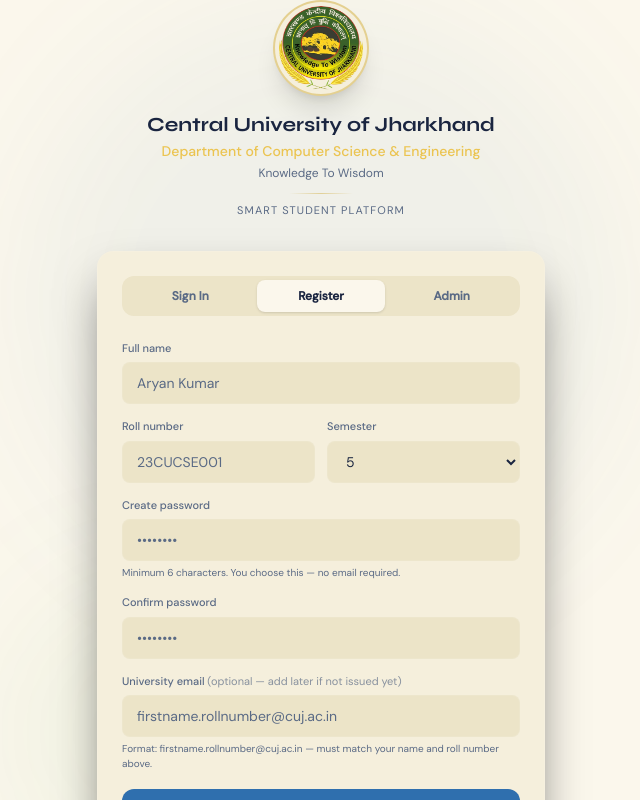
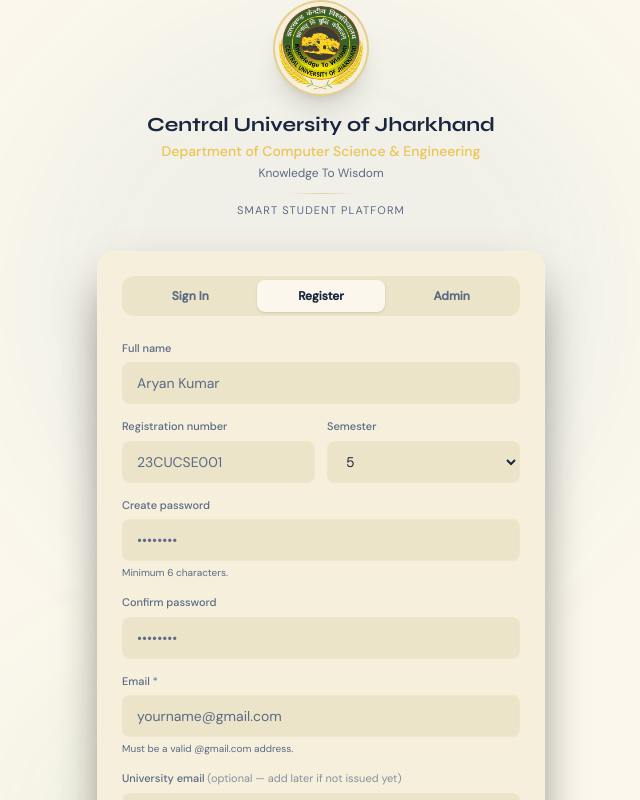
Before and after one commit to CcpC-cuj/SOC_2026, a React (Vite) app in the folder Frontend/: page / in a window 1280 px wide. Both pictures are taken after a click on the button "Register". Shown: the top 800 px of the page, without its empty margins (319-959 px from the left). Built offline with nearby package versions, Linux system fonts and the light colour scheme.

Commit message:
Added pyq module

```diff
--- a/Frontend/package.json
+++ b/Frontend/package.json
@@ -9,6 +9,7 @@
     "preview": "vite preview"
   },
   "dependencies": {
+    "axios": "^1.18.1",
     "react": "^18.3.1",
     "react-dom": "^18.3.1"
   },
--- /dev/null
+++ b/Frontend/src/api/auth.js
@@ -0,0 +1,9 @@
+import API from "./axios";
+
+export const loginUser = (data) => {
+  return API.post("/auth/login", data);
+};
+
+export const registerUser = (data) => {
+  return API.post("/auth/register", data);
+};
--- /dev/null
+++ b/Frontend/src/api/axios.js
@@ -0,0 +1,17 @@
+import axios from "axios";
+
+const API = axios.create({
+  baseURL: "http://localhost:5000/api",
+});
+
+API.interceptors.request.use((config) => {
+  const token = localStorage.getItem("token");
+
+  if (token) {
+    config.headers.Authorization = `Bearer ${token}`;
+  }
+
+  return config;
+});
+
+export default API;
--- /dev/null
+++ b/Frontend/src/api/profile.js
@@ -0,0 +1,5 @@
+import API from "./axios";
+
+export const getProfile = () => {
+  return API.get("/profile/me");
+};
--- /dev/null
+++ b/Frontend/src/api/resources.js
@@ -0,0 +1,5 @@
+import API from "./axios";
+
+export const getResources = () => {
+  return API.get("/resources");
+};
--- a/Frontend/src/components/pages/Login.jsx
+++ b/Frontend/src/components/pages/Login.jsx
@@ -1,63 +1,123 @@
 import { useState } from "react";
 import logo from "../../assets/cuj-logo.png";
+import { loginUser, registerUser } from "../../api/auth";
 
+const GMAIL_PATTERN = /^[a-zA-Z0-9._%+-]+@gmail\.com$/i;
 const CUJ_EMAIL_DOMAIN = "cuj.ac.in";
 
-function buildExpectedEmailPattern(name, rollno) {
+function buildExpectedUniEmailPattern(name, regno) {
   const firstName = name.trim().split(/\s+/)[0]?.toLowerCase() || "";
-  const roll = rollno.trim().toLowerCase();
-  if (!firstName || !roll) return null;
-  return new RegExp(`^${firstName}\\.${roll}@${CUJ_EMAIL_DOMAIN}$`, "i");
+  const reg = regno.trim().toLowerCase();
+  if (!firstName || !reg) return null;
+  return new RegExp(`^${firstName}\\.${reg}@${CUJ_EMAIL_DOMAIN}$`, "i");
 }
 
-function expectedEmailPlaceholder(name, rollno) {
+function expectedUniEmailPlaceholder(name, regno) {
   const firstName = name.trim().split(/\s+/)[0]?.toLowerCase();
-  const roll = rollno.trim().toLowerCase();
-  return firstName && roll
-    ? `${firstName}.${roll}@${CUJ_EMAIL_DOMAIN}`
-    : `firstname.rollnumber@${CUJ_EMAIL_DOMAIN}`;
+  const reg = regno.trim().toLowerCase();
+  return firstName && reg
+    ? `${firstName}.${reg}@${CUJ_EMAIL_DOMAIN}`
+    : `firstname.regno@${CUJ_EMAIL_DOMAIN}`;
 }
 
 export default function Login({ onLogin }) {
   const [tab, setTab] = useState("login");
-  const [form, setForm] = useState({ rollno: "", password: "", confirmPassword: "", name: "", sem: "5", email: "", passkey: "" });
+  const [form, setForm] = useState({ regno: "", password: "", confirmPassword: "", name: "", sem: "5", email: "", uniEmail: "", passkey: "" });
   const [error, setError] = useState("");
   const [loading, setLoading] = useState(false);
 
   const handle = (e) => setForm((f) => ({ ...f, [e.target.name]: e.target.value }));
 
-  const submit = (e) => {
+  const submit = async (e) => {
     e.preventDefault();
     setError("");
 
     if (tab === "login") {
-      if (!form.rollno || !form.password) { setError("Please enter your roll number and password."); return; }
+      if (!form.regno || !form.password) { setError("Please enter your registration number and password."); return; }
     }
 
     if (tab === "register") {
-      if (!form.name || !form.rollno || !form.password) { setError("Name, roll number and password are required."); return; }
+      if (!form.name || !form.regno || !form.password) { setError("Name, registration number and password are required."); return; }
       if (form.password.length < 6) { setError("Password must be at least 6 characters."); return; }
       if (form.password !== form.confirmPassword) { setError("Passwords do not match."); return; }
 
-      if (form.email) {
-        const pattern = buildExpectedEmailPattern(form.name, form.rollno);
-        console.log("DEBUG email check:", { email: form.email, name: form.name, rollno: form.rollno, pattern, matches: pattern?.test(form.email.trim()) });
-        if (!pattern || !pattern.test(form.email.trim())) {
-          setError(`Email must match the format ${expectedEmailPlaceholder(form.name, form.rollno)}`);
+      if (!form.email) { setError("Email is required."); return; }
+      if (!GMAIL_PATTERN.test(form.email.trim())) {
+        setError("Email must be a valid @gmail.com address.");
+        return;
+      }
+
+      if (form.uniEmail) {
+        const pattern = buildExpectedUniEmailPattern(form.name, form.regno);
+        if (!pattern || !pattern.test(form.uniEmail.trim())) {
+          setError(`University email must match the format ${expectedUniEmailPlaceholder(form.name, form.regno)}`);
           return;
         }
       }
     }
 
     if (tab === "admin") {
-      if (!form.rollno || !form.password) { setError("Please fill all required fields."); return; }
+      if (!form.regno || !form.password) { setError("Please fill all required fields."); return; }
       if (!form.passkey) { setError("Security passkey is required for admin login."); return; }
       if (form.passkey !== "CUJ@CSE2025") { setError("Invalid security passkey. Please contact HOD or IT Cell."); return; }
     }
 
     setLoading(true);
-    setTimeout(() => { setLoading(false); onLogin(tab === "admin" ? "admin" : "student"); }, 1200);
-  };
+
+try {
+  if (tab === "login") {
+    const response = await loginUser({
+      rollNumber: form.regno,
+      password: form.password,
+    });
+
+    localStorage.setItem(
+      "token",
+      response.data.data.token
+    );
+
+    localStorage.setItem(
+      "user",
+      JSON.stringify(response.data.data.user)
+    );
+
+    onLogin("student");
+  }
+// REGISTER
+  if (tab === "register") {
+    const response = await registerUser({
+      name: form.name,
+      email: form.email,
+      password: form.password,
+      rollNumber: form.regno,
+      semester: form.sem,
+    });
+
+    localStorage.setItem("token", response.data.data.token);
+
+    localStorage.setItem(
+      "user",
+      JSON.stringify(response.data.data.user)
+    );
+
+    onLogin("student");
+  }
+
+  // Keep the current admin login
+  if (tab === "admin") {
+    onLogin("admin");
+  }
+
+  // Register integration will be added later
+
+} catch (error) {
+  setError(
+    error.response?.data?.message ||
+    "Login failed. Please check your credentials."
+  );
+} finally {
+  setLoading(false);
+}};
 
   return (
     <div className="min-h-screen bg-[#fbf7ec] flex flex-col items-center justify-center px-4 relative overflow-hidden">
@@ -114,12 +174,12 @@
               </div>
             )}
 
-            {/* Roll number — shown on login + register */}
+            {/* Registration number — shown on login + register */}
             {(tab === "login" || tab === "register") && (
               <div className="grid grid-cols-2 gap-3">
                 <div className={tab === "login" ? "col-span-2" : ""}>
-                  <label className="text-[11px] text-[#5a6a85] mb-1.5 block font-medium">Roll number</label>
-                  <input name="rollno" value={form.rollno} onChange={handle} placeholder="23CUCSE001"
+                  <label className="text-[11px] text-[#5a6a85] mb-1.5 block font-medium">Registration number</label>
+                  <input name="regno" value={form.regno} onChange={handle} placeholder="23CUCSE001"
                     className="w-full bg-[#ece4c8] border border-white/[0.07] rounded-lg px-3.5 py-2.5 text-sm text-[#1a2540] placeholder-[#5a6a85] outline-none focus:border-blue-500/50 transition-colors" />
                 </div>
                 {tab === "register" && (
@@ -137,7 +197,7 @@
             {tab === "admin" && (
               <div>
                 <label className="text-[11px] text-[#5a6a85] mb-1.5 block font-medium">Admin ID</label>
-                <input name="rollno" value={form.rollno} onChange={handle} placeholder="ADMIN001"
+                <input name="regno" value={form.regno} onChange={handle} placeholder="ADMIN001"
                   className="w-full bg-[#ece4c8] border border-white/[0.07] rounded-lg px-3.5 py-2.5 text-sm text-[#1a2540] placeholder-[#5a6a85] outline-none focus:border-blue-500/50 transition-colors" />
               </div>
             )}
@@ -148,7 +208,7 @@
               </label>
               <input name="password" type="password" value={form.password} onChange={handle} placeholder="••••••••"
                 className="w-full bg-[#ece4c8] border border-white/[0.07] rounded-lg px-3.5 py-2.5 text-sm text-[#1a2540] placeholder-[#5a6a85] outline-none focus:border-blue-500/50 transition-colors" />
-              {tab === "register" && <p className="text-[10px] text-[#5a6a85] mt-1">Minimum 6 characters. You choose this — no email required.</p>}
+              {tab === "register" && <p className="text-[10px] text-[#5a6a85] mt-1">Minimum 6 characters.</p>}
             </div>
 
             {tab === "register" && (
@@ -159,17 +219,31 @@
               </div>
             )}
 
-            {/* Optional email — register only, must match firstname.rollno@cuj.ac.in */}
+            {/* Compulsory Gmail address — register only */}
+            {tab === "register" && (
+              <div>
+                <label className="text-[11px] text-[#5a6a85] mb-1.5 block font-medium">
+                  Email <span className="text-red-400">*</span>
+                </label>
+                <input name="email" type="email" value={form.email} onChange={handle}
+                  placeholder="yourname@gmail.com" required
+                  className="w-full bg-[#ece4c8] border border-white/[0.07] rounded-lg px-3.5 py-2.5 text-sm text-[#1a2540] placeholder-[#5a6a85] outline-none focus:border-blue-500/50 transition-colors" />
+                <p className="text-[10px] text-[#5a6a85] mt-1">
+                  Must be a valid @gmail.com address.
+                </p>
+              </div>
+            )}
+
             {tab === "register" && (
               <div>
                 <label className="text-[11px] text-[#5a6a85] mb-1.5 block font-medium">
                   University email <span className="text-[#5a6a85]/70 font-normal">(optional — add later if not issued yet)</span>
                 </label>
-                <input name="email" type="email" value={form.email} onChange={handle}
-                  placeholder={expectedEmailPlaceholder(form.name, form.rollno)}
+                <input name="uniEmail" type="email" value={form.uniEmail} onChange={handle}
+                  placeholder={expectedUniEmailPlaceholder(form.name, form.regno)}
                   className="w-full bg-[#ece4c8] border border-white/[0.07] rounded-lg px-3.5 py-2.5 text-sm text-[#1a2540] placeholder-[#5a6a85] outline-none focus:border-blue-500/50 transition-colors" />
                 <p className="text-[10px] text-[#5a6a85] mt-1">
-                  Format: firstname.rollnumber@cuj.ac.in — must match your name and roll number above.
+                  Format: firstname.regno@cuj.ac.in — must match your name and registration number above.
                 </p>
               </div>
             )}
@@ -216,7 +290,7 @@
         <p className="text-center text-[11px] text-[#5a6a85] mt-5 leading-relaxed">
           {tab === "admin"
             ? <>Admin access is restricted. Unauthorized login attempts are logged.</>
-            : <>New here? Register with your Roll Number — no university email needed to get started.</>}
+            : <>New here? Register with your Registration Number and Gmail address to get started.</>}
         </p>
       </div>
     </div>
```
Also changed, not shown: 1 other file (tests, documents, lock files or other folders).
